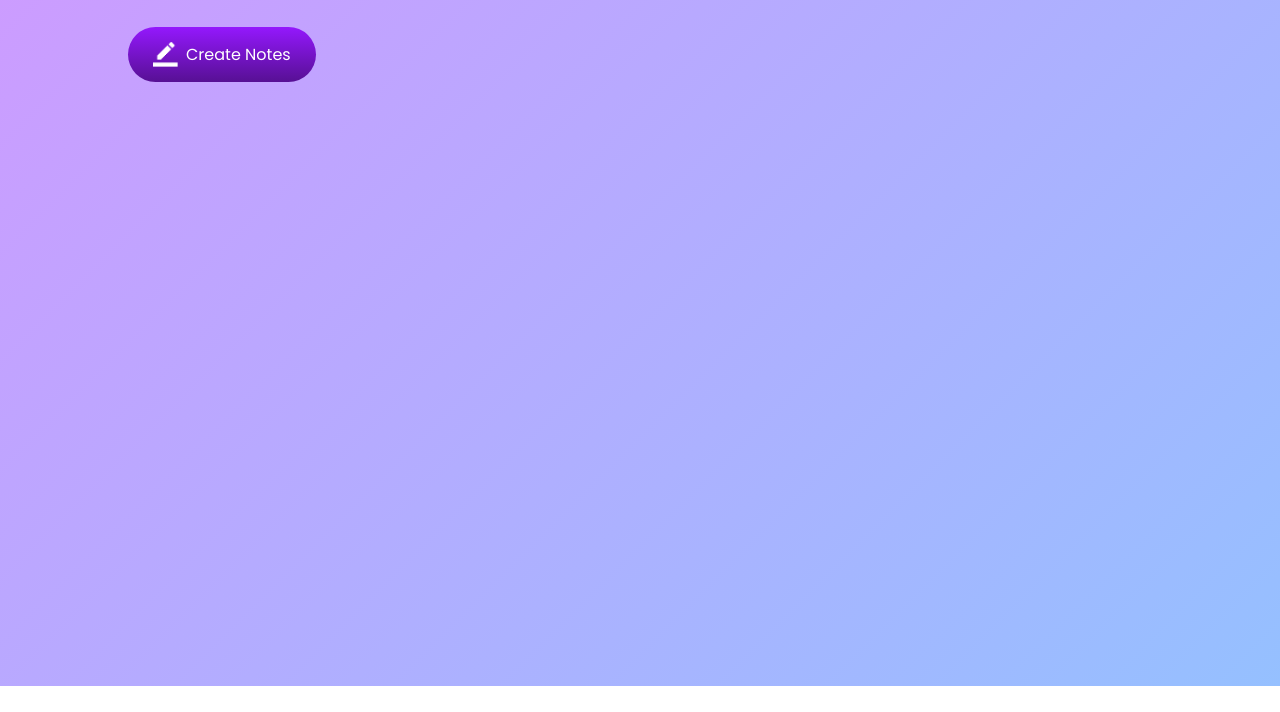
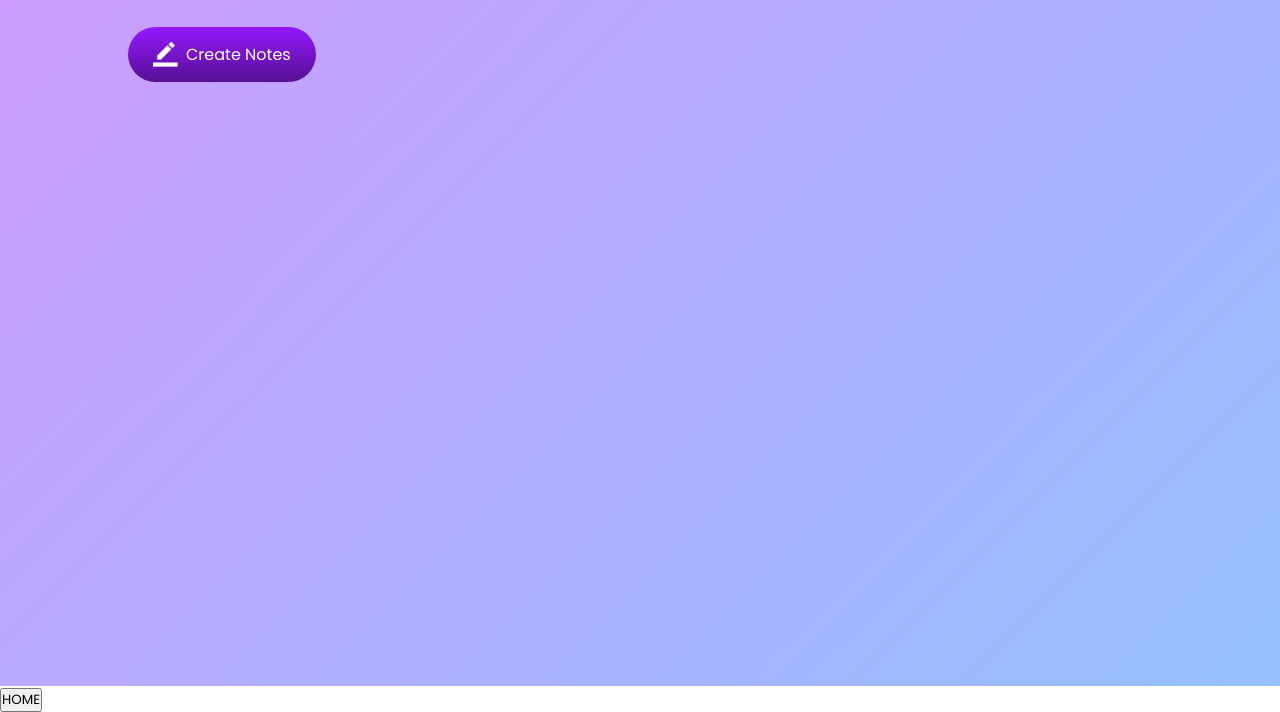
Before and after one commit to natedog007/natedog007.github.io, a plain HTML site: page Notes App/notes-apps.html in a window 1280 px wide. Shown: the part 114-826 px from the top of the page. Before the commit the page ends 800 px from the top, so only its background shows below. Drawn offline with Linux system fonts and the light colour scheme.

Commit message:
home button

```diff
--- a/Notes App/notes-apps.html
+++ b/Notes App/notes-apps.html
@@ -17,6 +17,7 @@
                 </p> -->
             </div>
         </div>
+        <button class = "home-btn" onclick="location.href='/index.html'">HOME</button>
         <script src="script.js"></script>
     </body>
 </html>
```
Also changed, not shown: Random-Password/randpass.html (+1 -0 lines), To-Do List/to-do-list.html (+1 -0 lines), Weather App/weatherapp.html (+1 -1 lines), quiz/quiz.html (+1 -0 lines).
